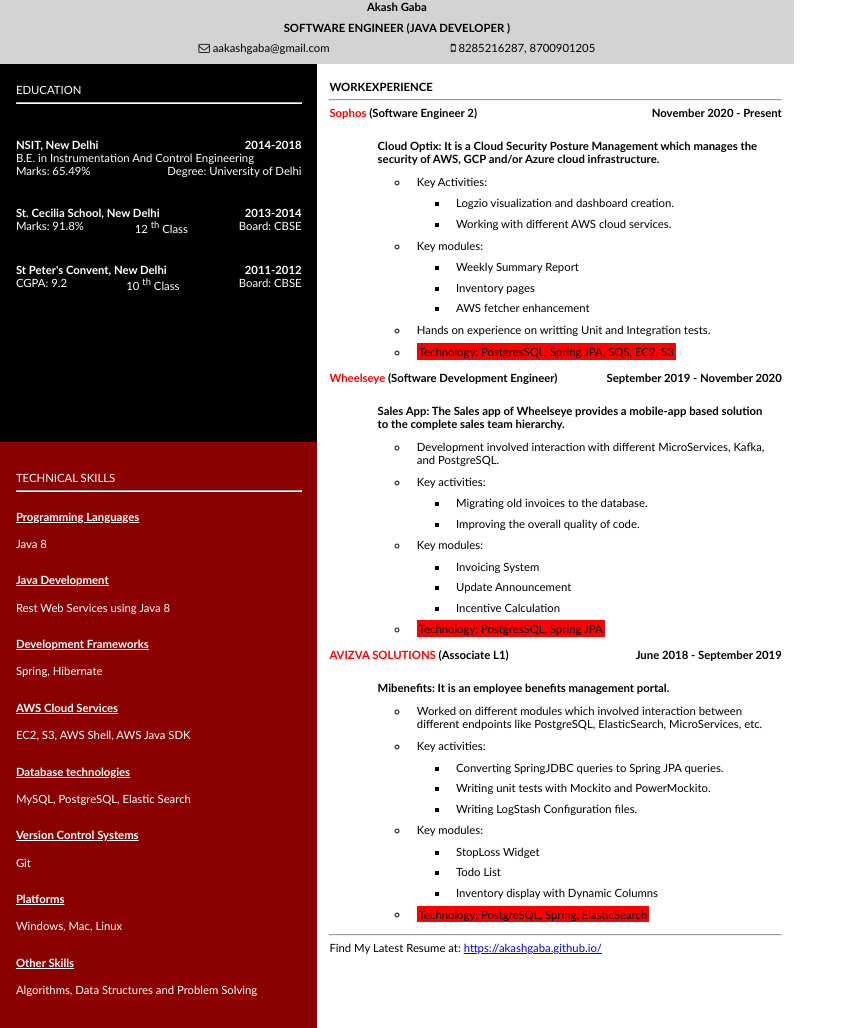
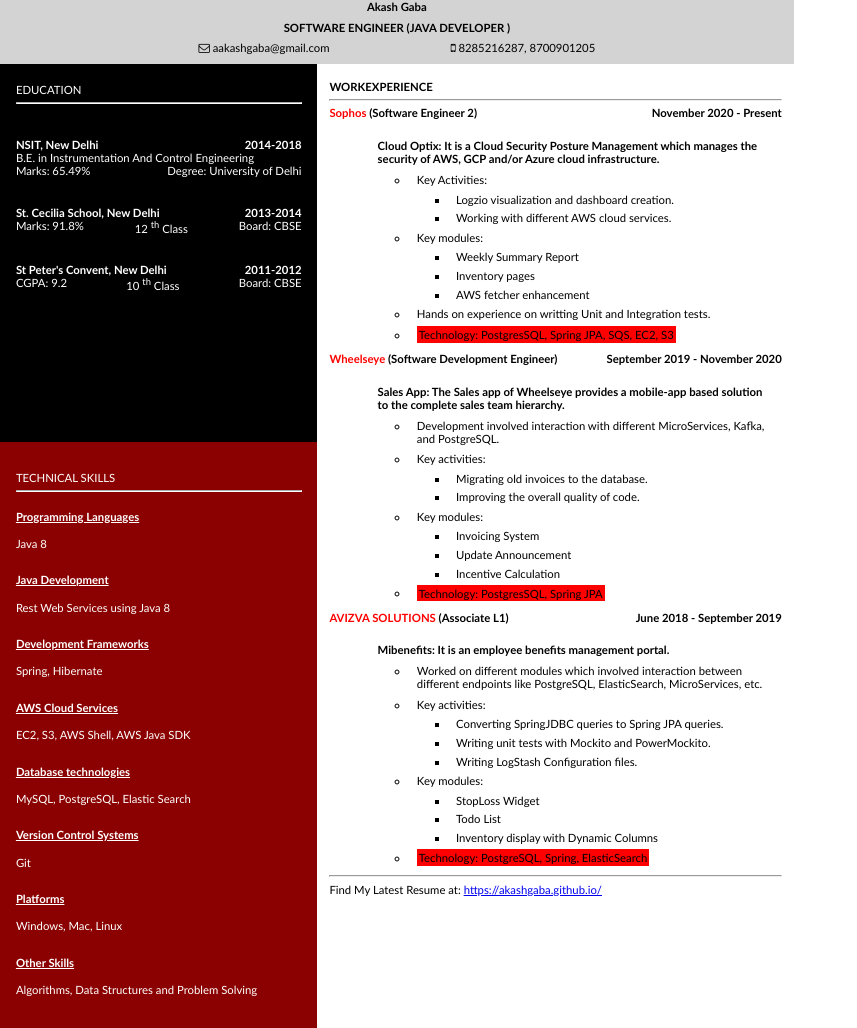
Before and after one commit to akashgaba/akashgaba.github.io, a plain HTML site: page index.html in a window 1280 px wide. Shown: the whole page, without its empty margins (0-857 px from the left). Drawn offline with Linux system fonts and the light colour scheme; a web font is replaced by a local one.

Commit message:
try this

```diff
--- a/css/main.css
+++ b/css/main.css
@@ -196,7 +196,7 @@
 }
 
 li {
-    margin-bottom: -1.5mm;
+    margin-bottom: -2mm;
 }
 
 .technology {
```
